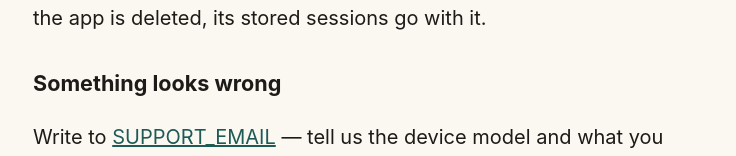
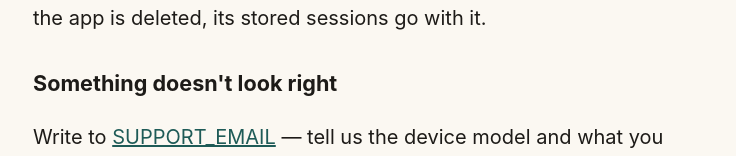
Before and after one commit to igmarin/MenteViva, a plain HTML site: page site/en/support.html in a window 1280 px wide. Shown: the part 642-798 px from the top of the page, without its empty margins (271-1007 px from the left). Drawn offline with Linux system fonts and the light colour scheme.

Commit message:
Site: CI builds the pages with every placeholder filled (#188) (#320)
The support address stays out of the repo on purpose: tools/build_site.sh
fills SUPPORT_EMAIL in at publish time and refuses to build if a placeholder
or TODO is left. A check that failed on SUPPORT_EMAIL in site/ would always
fail, so checks.yml (and the pre-push hook, its local twin) instead build
the site with a dummy address: no page can be published with a placeholder.
Also warms one support heading: "Something looks wrong" becomes "Something
doesn't look right" (ES already read "Algo no se ve bien").

Refs #188 (the real address is the owner's to choose at publish time)


Claude-Session: https://claude.ai/code/session_015ZZjW8mQXeWxAxevwwxBxT

Co-authored-by: Claude <noreply@anthropic.com>

```diff
--- a/site/en/support.html
+++ b/site/en/support.html
@@ -20,7 +20,7 @@
 <h2>Where is my progress?</h2>
 <p>On your device, only. There is no account and nothing to sign into — if the app is deleted, its stored sessions go with it.</p>
 
-<h2>Something looks wrong</h2>
+<h2>Something doesn't look right</h2>
 <p>Write to <a href="mailto:SUPPORT_EMAIL">SUPPORT_EMAIL</a> — tell us the device model and what you saw (a photo of the screen helps a lot). We answer in English or Spanish.</p>
 </main>
 </body>
```
Also changed, not shown: .github/workflows/checks.yml, 1 other file.
